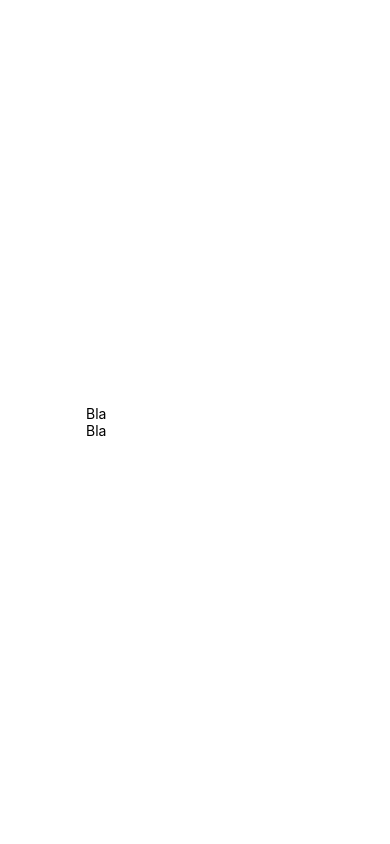
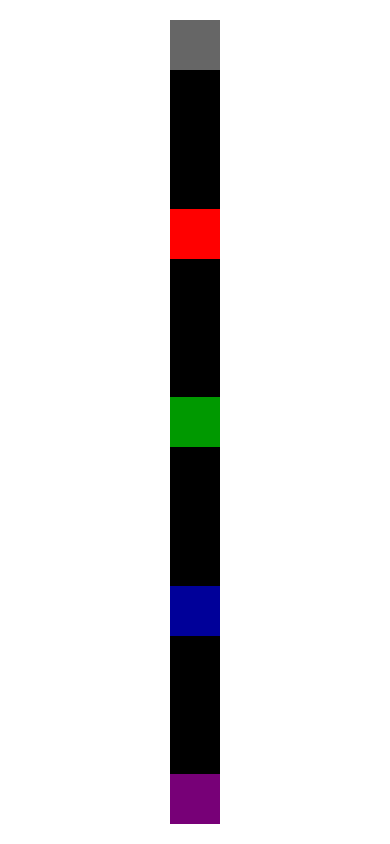
Before and after one commit to codedemonbr/exercicios-fundamentos-react-native, a React Native app: screen / in a window 390 px wide. Built offline with nearby package versions, Linux system fonts and the light colour scheme.

Commit message:
FlexBox como usar 1

```diff
--- a/App.js
+++ b/App.js
@@ -1,19 +1,21 @@
 import { StatusBar } from 'expo-status-bar';
 import React from 'react';
-import { StyleSheet, Text, SafeAreaView } from 'react-native';
+import { StyleSheet, Text, SafeAreaView, View } from 'react-native';
 
-import DigiteSeuNome from './src/components/DigiteSeuNome';
+import FlexBoxV1 from './src/components/layout/FlexBoxV1';
+
 export default function App() {
     return (
-        <SafeAreaView style={styles.container}>
-            <DigiteSeuNome />
+        <View style={style.container}>
+            <FlexBoxV1 />
             <StatusBar style="auto" />
-        </SafeAreaView>
+        </View>
     );
 }
 
-const styles = StyleSheet.create({
+const style = StyleSheet.create({
     container: {
+        padding: 20,
         flex: 1,
         backgroundColor: '#fff',
         alignItems: 'center',
--- /dev/null
+++ b/src/components/layout/FlexBoxV1.js
@@ -0,0 +1,24 @@
+import React from 'react';
+import { View, StyleSheet } from 'react-native';
+
+import Quadrado from './Quadrado';
+
+export default (props) => {
+    return (
+        <View style={style.FlexV1}>
+            <Quadrado cor="#666" />
+            <Quadrado cor="#f00" />
+            <Quadrado cor="#090" />
+            <Quadrado cor="#009" />
+            <Quadrado cor="#707" />
+        </View>
+    );
+};
+
+const style = StyleSheet.create({
+    FlexV1: {
+        backgroundColor: '#000',
+        justifyContent: 'space-between', //como organizar a distribuição no main axys
+        flexGrow: 1,
+    },
+});
--- /dev/null
+++ b/src/components/layout/Quadrado.js
@@ -0,0 +1,15 @@
+import React from 'react';
+import { View } from 'react-native';
+
+export default (props) => {
+    let lado = 50;
+    return (
+        <View
+            style={{
+                height: lado,
+                width: lado,
+                backgroundColor: props.cor || '#000',
+            }}
+        ></View>
+    );
+};
```
